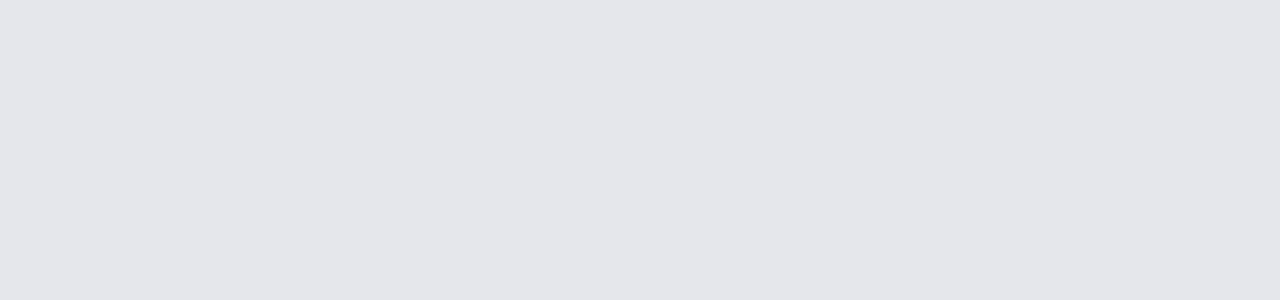
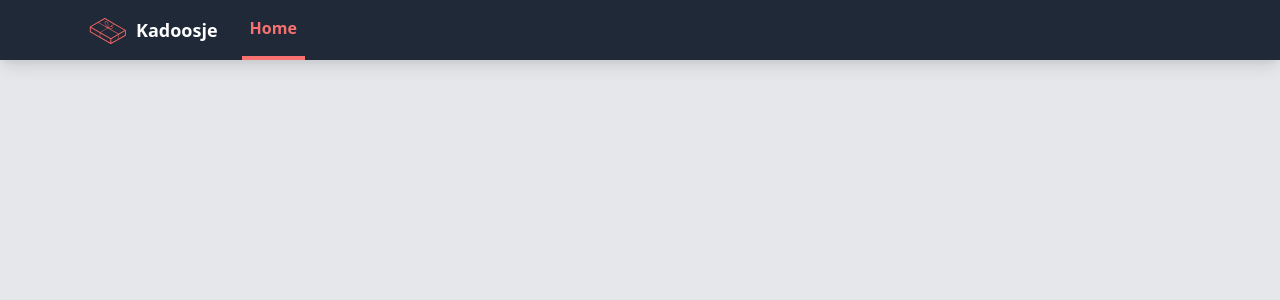
Before and after one commit to jonasclaes/kadoosje, a Vue app: page / in a window 1280 px wide. Shown: the top 300 px of the page. Built offline with nearby package versions, Linux system fonts and the light colour scheme.

Commit message:
Work in progress; Navbar;

```diff
--- a/src/App.vue
+++ b/src/App.vue
@@ -4,5 +4,29 @@
 </script>
 
 <template>
-    <div class="bg-gray-200 min-h-screen w-full"></div>
+    <div class="bg-gray-200 min-h-screen w-full">
+      <div class="bg-gray-800 shadow-lg">
+        <div class="max-w-6xl mx-auto px-4">
+          <div class="flex justify-between">
+            <div class="flex space-x-4">
+              <div>
+                <a href="/" class="flex items-center h-full px-2">
+                  <img src="kadoosje.svg" alt="Logo" class="h-10 mr-2">
+                  <span class="font-semibold text-white text-lg">Kadoosje</span>
+                </a>
+              </div>
+              <div class="flex items-center space-x-1">
+                <router-link
+                    to="/"
+                    class="py-4 px-2 text-white font-semibold hover:text-gray-400 transition duration-300"
+                    :class="$route.name === 'Home' ? 'border-b-4 border-red-400 text-red-400 hover:text-red-600' : ''">Home</router-link>
+              </div>
+            </div>
+          </div>
+        </div>
+      </div>
+      <div class="container mx-auto px-6 py-3 max-w-6xl">
+        <router-view />
+      </div>
+    </div>
 </template>
--- a/src/components/pages/Home.vue
+++ b/src/components/pages/Home.vue
@@ -1,5 +1,5 @@
 <template>
-    <h1>Hello, world!</h1>
+  <!-- WIP -->
 </template>
 
 <script>
```
Also changed, not shown: public/kadoosje.svg (added).
